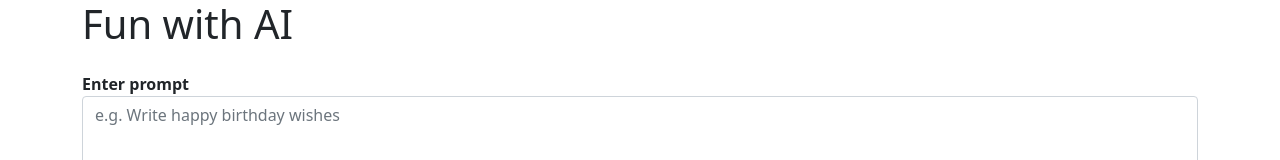
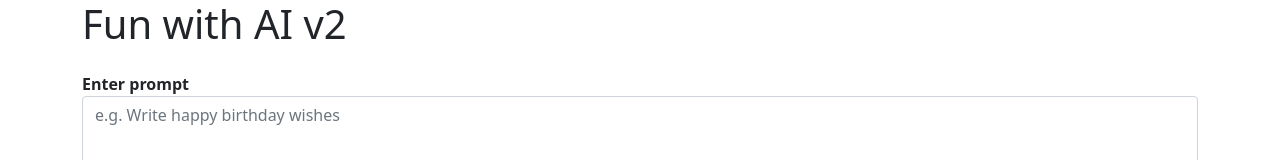
Before and after one commit to adammais/OpenAIProject, a React (Create React App) app: page / in a window 1280 px wide. Shown: the top 160 px of the page. Built offline with nearby package versions, Linux system fonts and the light colour scheme.

Commit message:
Change title

```diff
--- a/src/components/App.js
+++ b/src/components/App.js
@@ -5,7 +5,7 @@ import { Container } from "react-bootstrap";
 function App() {
   return (
     <Container>
-      <h1>Fun with AI</h1>
+      <h1>Fun with AI v2</h1>
       <InputSection />
     </Container>
   );
```
